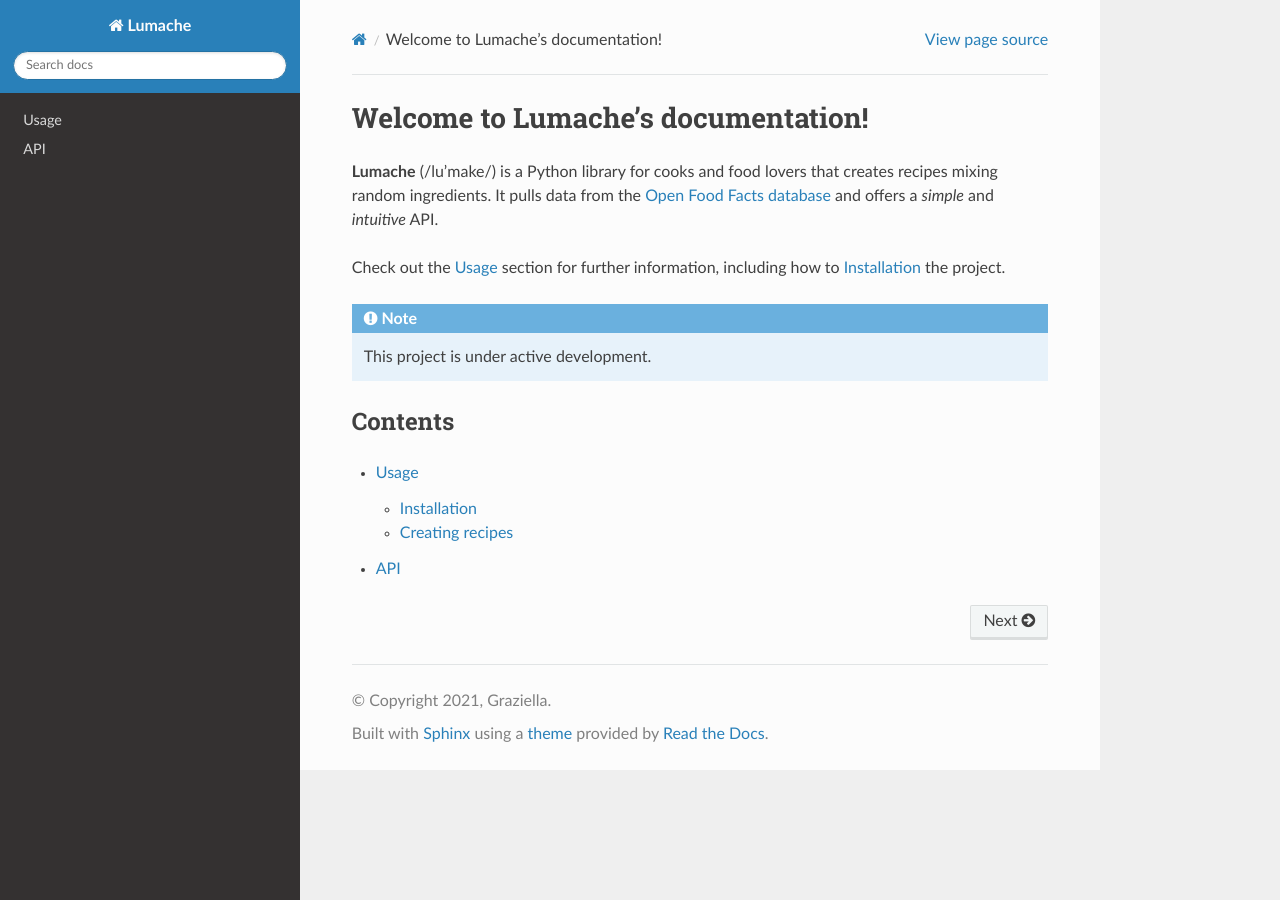
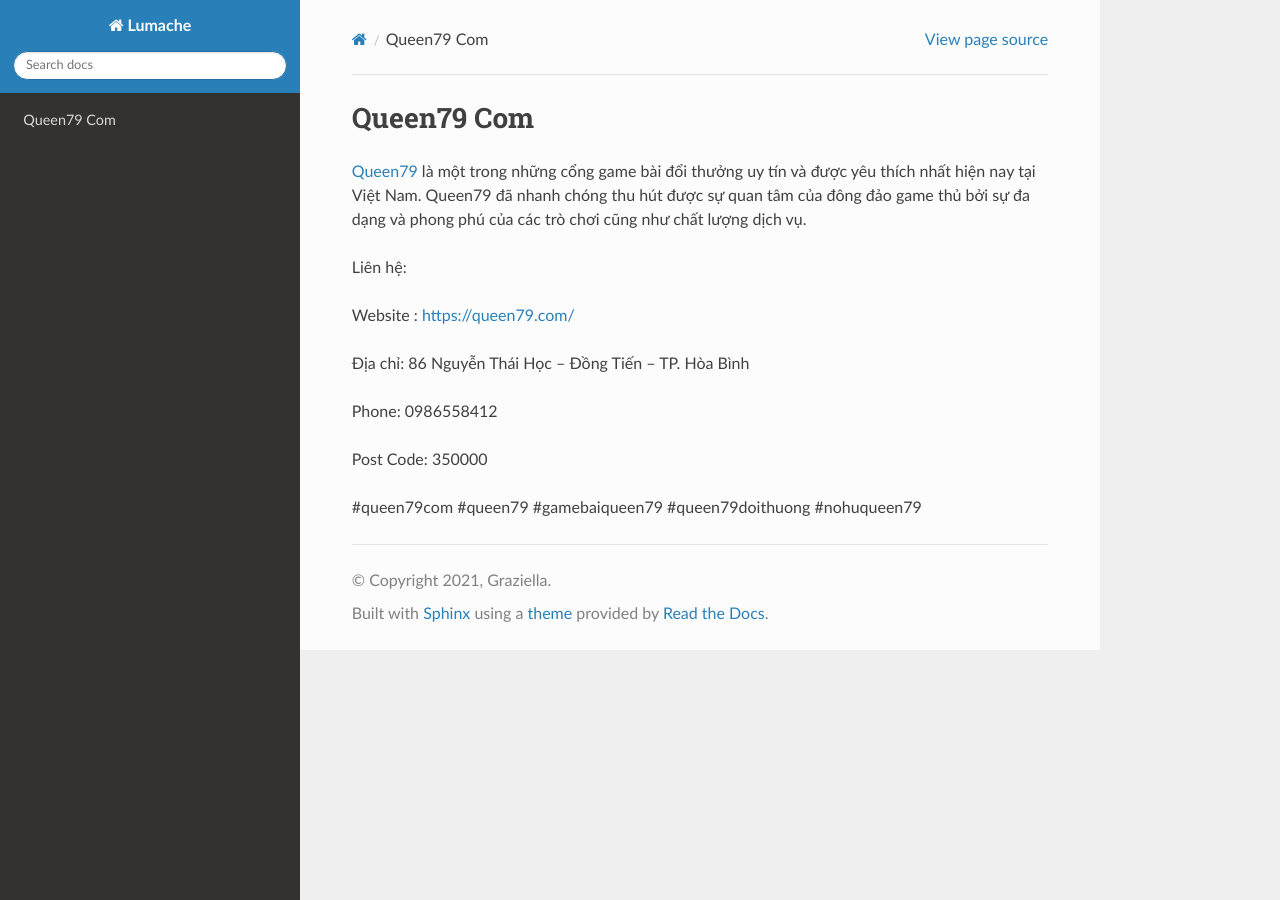
Before and after one commit to parkisngan19/queen79com, a Sphinx documentation site: the page built from docs/source/index.rst, in a window 1280 px wide. Built offline with Sphinx 7.4.7 and the Read the Docs theme 3.1.0, drawn with Linux system fonts in a browser that asks for light colours.

Commit message:
Update index.rst

```diff
--- a/docs/source/index.rst
+++ b/docs/source/index.rst
@@ -1,22 +1,16 @@
-Welcome to Lumache's documentation!
+Queen79 Com
 ===================================
 
-**Lumache** (/lu'make/) is a Python library for cooks and food lovers
-that creates recipes mixing random ingredients.
-It pulls data from the `Open Food Facts database <https://world.openfoodfacts.org/>`_
-and offers a *simple* and *intuitive* API.
+`Queen79 <https://queen79.com/>`_ là một trong những cổng game bài đổi thưởng uy tín và được yêu thích nhất hiện nay tại Việt Nam. Queen79 đã nhanh chóng thu hút được sự quan tâm của đông đảo game thủ bởi sự đa dạng và phong phú của các trò chơi cũng như chất lượng dịch vụ.
 
-Check out the :doc:`usage` section for further information, including
-how to :ref:`installation` the project.
+Liên hệ:
 
-.. note::
+Website : https://queen79.com/
 
-   This project is under active development.
+Địa chỉ: 86 Nguyễn Thái Học – Đồng Tiến – TP. Hòa Bình
 
-Contents
---------
+Phone: 0986558412
 
-.. toctree::
+Post Code: 350000
 
-   usage
-   api
+#queen79com #queen79 #gamebaiqueen79 #queen79doithuong #nohuqueen79
```
